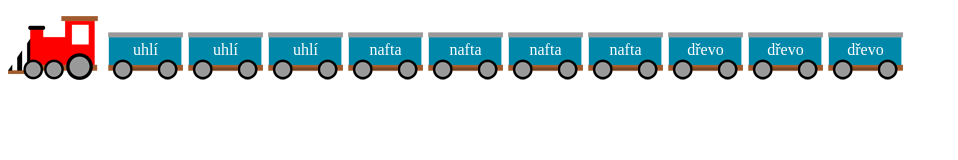
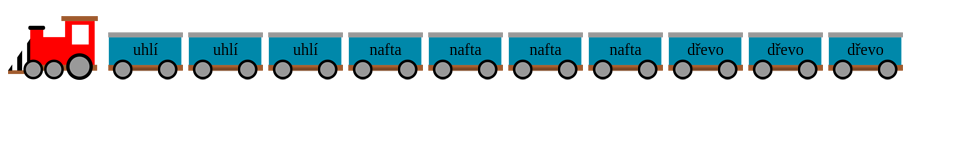
Before and after one commit to hrnkovocesstvo/nic-se-tu-nedeje, a plain HTML site: page prace/vlak/index.html in a window 1280 px wide. Shown: the whole page, without its empty margins (0-958 px from the left). Drawn offline with Linux system fonts and the light colour scheme.

Commit message:
fixed vlak

```diff
--- a/prace/vlak/vlak.css
+++ b/prace/vlak/vlak.css
@@ -1,17 +1,17 @@
 .vlak {
-    background: url('lokomotiva.png') no-repeat;
+    background: url('pictures/lokomotiva.png') no-repeat;
     padding-left: 100px;
     height: 64px;
     list-style-type: none;
 }
 
 .vlak li {
-    background: url('vagon.png') no-repeat;
+    background: url('pictures/vagon.png') no-repeat;
     float: left;
     width: 75px;
     margin-right: 5px;
     padding-top: 25px;
     text-align: center;
-    color: white;
+    color: black;
     height: 64px;
 }
```
Also changed, not shown: prace/vlak/pictures/lokomotiva.png (renamed from prace/vlak/lokomotiva.png), prace/vlak/pictures/vagon.png (renamed from prace/vlak/vagon.png).
